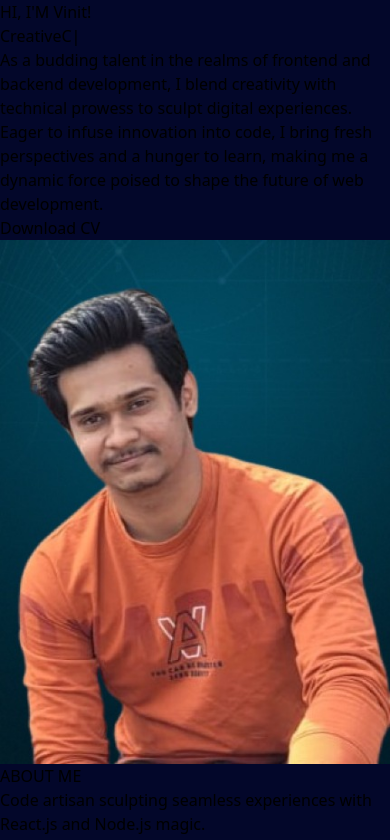
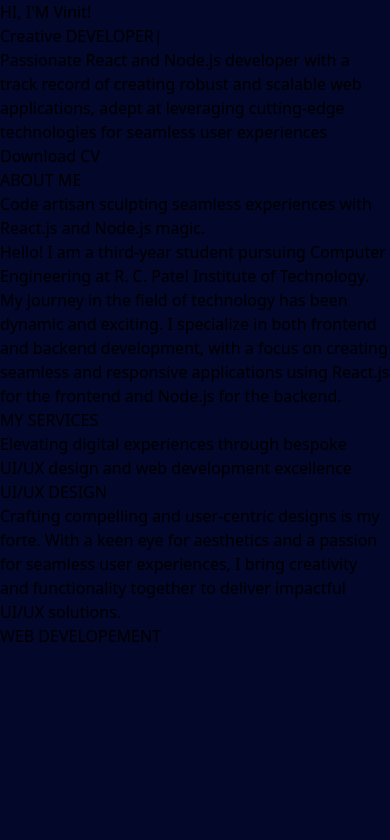
Before and after one commit to Vinit-S-Patil/Portfolio, a React (Vite) app: page / in a window 390 px wide. Shown: the top 840 px of the page. Built offline with nearby package versions, Linux system fonts and the light colour scheme.

Commit message:
home complete

```diff
--- a/src/pages/HomePage.jsx
+++ b/src/pages/HomePage.jsx
@@ -7,29 +7,41 @@ import profile1 from "../assets/profile_1.jpg"
 import { useEffect, useRef, useState } from 'react'
 
 const Homepage = () => {
+
+    const [showProfile1, setShowProfile1] = useState(true)
     const Services = [
         { "Title": "UI/UX DESIGNER", "Description": "Crafting compelling and user-centric designs is my forte. With a keen eye for aesthetics and a passion for seamless user experiences, I bring creativity and functionality together to deliver impactful UI/UX solutions." },
         { "Title": "WEB DEVELOPER", "Description": "" }
     ]
+
+
     useEffect(() => {
         document.body.style.backgroundColor = "#03072A";
+
+        const { innerWidth: width, innerHeight: height, outerWidth: outWidth } = window;
+        console.log(width, outWidth + " win resolution ")
+        if (outWidth > 500)
+            setShowProfile1(true)
+        else
+            setShowProfile1(false)
+
     }, [])
 
     const [userDetails, setUserDetails] = useState({})
     return (
         <div className='h-dvh mt-60 '>
             {/* Home ME */}
-            <div className='flex w-3/5 justify-center'>
-                <div className='w-3/5'>
-                    <div className='w-[45rem]'>
-                        <div className='ml-10 text-5xl font-medium tracking-wider text-slate-500'>
+            <div className='flex justify-center'>
+                <div className='flex w-[80%] gap-x-8'>
+                    <div className='min-w-[45rem] max-w-[45rem]'>
+                        <div className='ml-10 text-5xl tracking-wider text-slate-500' >
                             <div>HI, I'M Vinit!</div>
                             <div> Creative
                                 <ReactTyped className='text-slate-300' strings={[" DEVELOPER", " CODER"]} typeSpeed={100} loop />
                             </div>
                         </div>
                         <div className='ml-10 text-left mt-8  text-base font-medium tracking-wider text-slate-300'>
-                            As a budding talent in the realms of frontend and backend development, I blend creativity with technical prowess to sculpt digital experiences. Eager to infuse innovation into code, I bring fresh perspectives and a hunger to learn, making me a dynamic force poised to shape the future of web development.
+                            Passionate React and Node.js developer with a track record of creating robust and scalable web applications, adept at leveraging cutting-edge technologies for seamless user experiences
                         </div>
                         <div className='mt-6 ml-10'>
                             <a href={vinitResume} download={"Vinit S Patil CV"} target="_blank" rel="noopener noreferrer">
@@ -39,8 +51,11 @@ const Homepage = () => {
                         </div>
 
                     </div>
-                    <div >
-                        <img src={profile1} className='h-96 w-80' />
+                    <div className='h-96 min-w-80'>
+                        {showProfile1 ?
+                            <img src={profile1} className='h-96 w-80' />
+                            : ""
+                        }
                     </div>
                 </div>
             </div>
```
